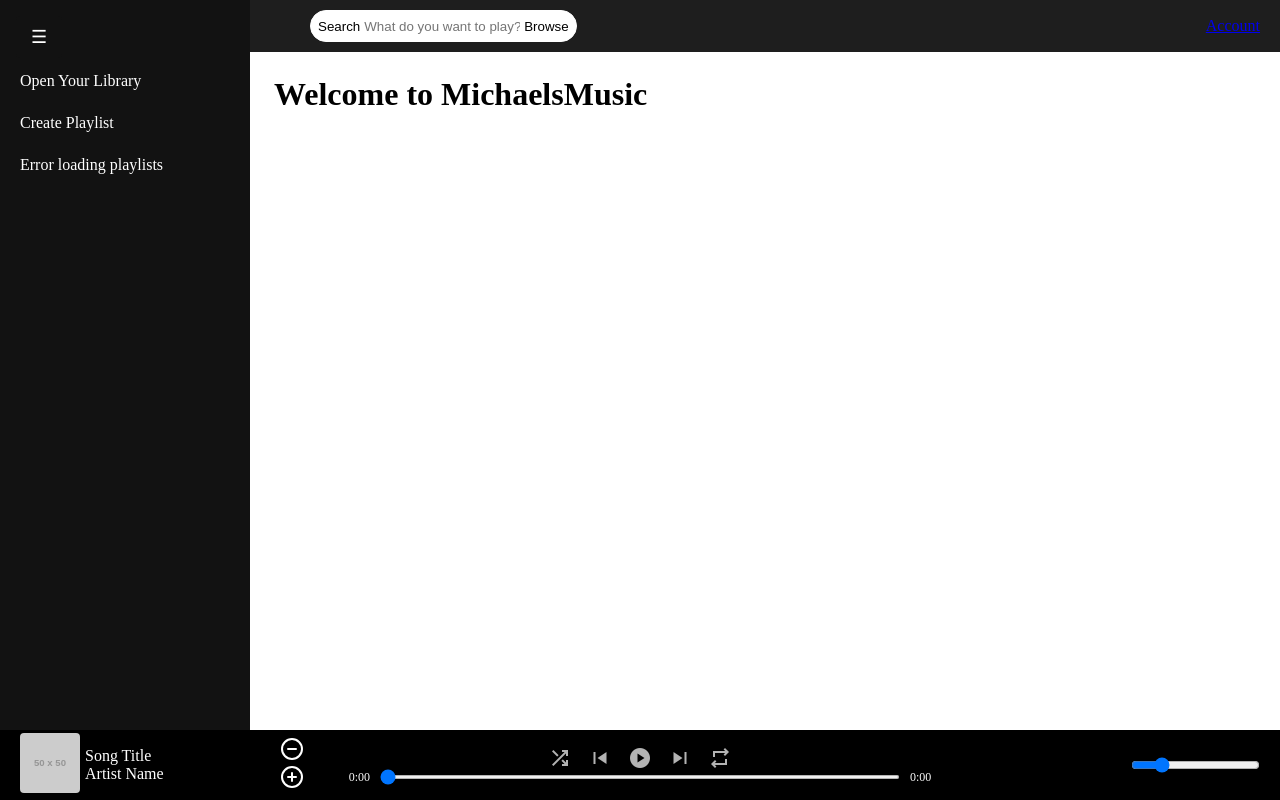
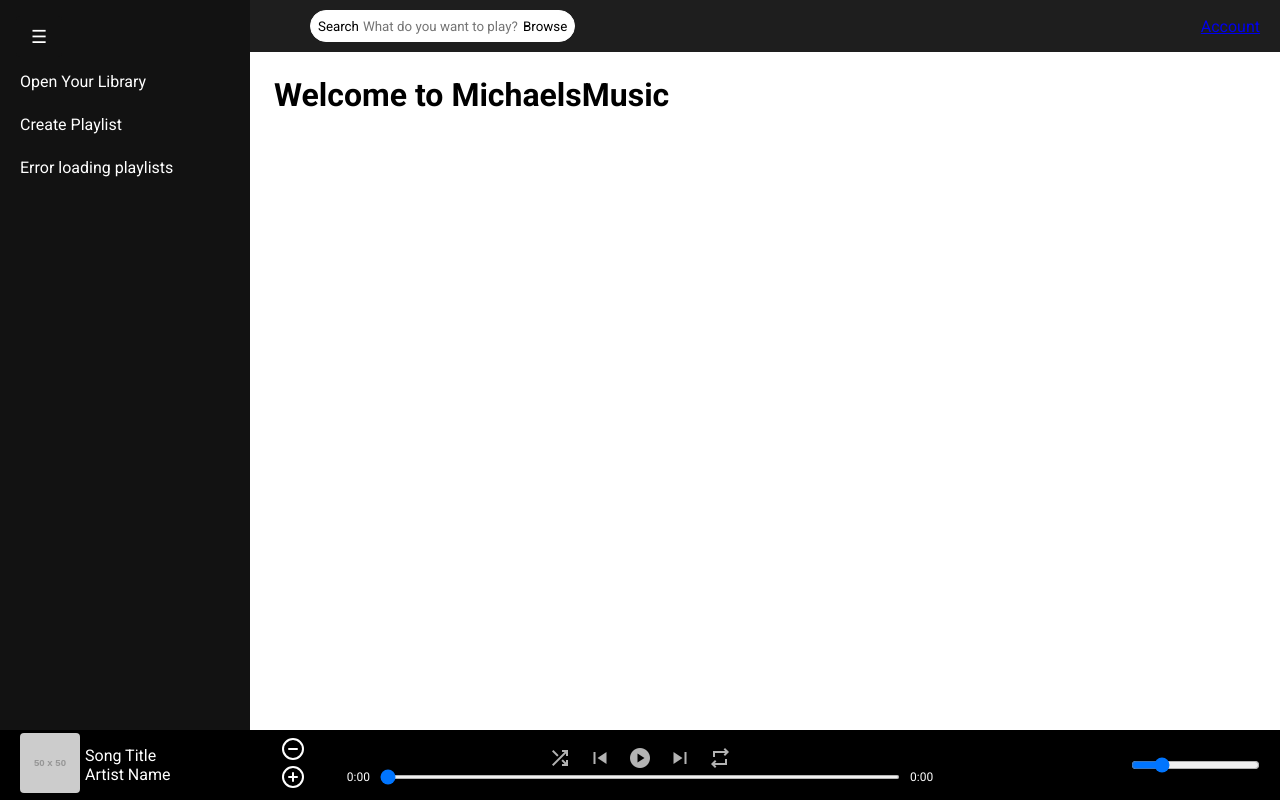
Before and after one commit to michaelo48/spotify-clone, a website: page index.html in a window 1280 px wide. Drawn offline with nearby package versions, Linux system fonts and the light colour scheme; no server answers; placeholder pictures from the web are drawn by us.

Commit message:
updated fonts

```diff
--- a/css/root.css
+++ b/css/root.css
@@ -1,3 +1,5 @@
+@import url('https://fonts.googleapis.com/css2?family=Roboto:wght@300;400;500;700&display=swap');
+
 :root {
     /* Colors */
     --color-primary: #121212;
@@ -34,6 +36,9 @@
     --font-size-base: 1rem;
     --font-size-lg: 1.125rem;
 
+    /* Font Family */
+    --font-family: 'Roboto', -apple-system, BlinkMacSystemFont, 'Segoe UI', sans-serif;
+
     /* Z-Index */
     --z-sidebar: 100;
     --z-footer: 150;
@@ -51,10 +56,12 @@
     margin: 0;
     padding: 0;
     box-sizing: border-box;
+    font-family: var(--font-family);
 }
 
 html, body {
     margin: 0;
     padding: 0;
     height: 100%;
+    font-family: var(--font-family);
 }
--- a/index.html
+++ b/index.html
@@ -4,6 +4,8 @@
     <meta charset="UTF-8">
     <meta name="viewport" content="width=device-width, initial-scale=1.0">
     <title>MichaelsMusic</title>
+    <link rel="preconnect" href="https://fonts.gstatic.com">
+    <link href="https://fonts.googleapis.com/css2?family=Material+Symbols+Outlined:opsz,wght,FILL,GRAD@20..48,100..700,0..1,-50..200" rel="stylesheet">
     <link rel="stylesheet" href="css/variables.css">
     <link rel="stylesheet" href="css/root.css">
     <link rel="stylesheet" href="css/searchbar.css">
```
